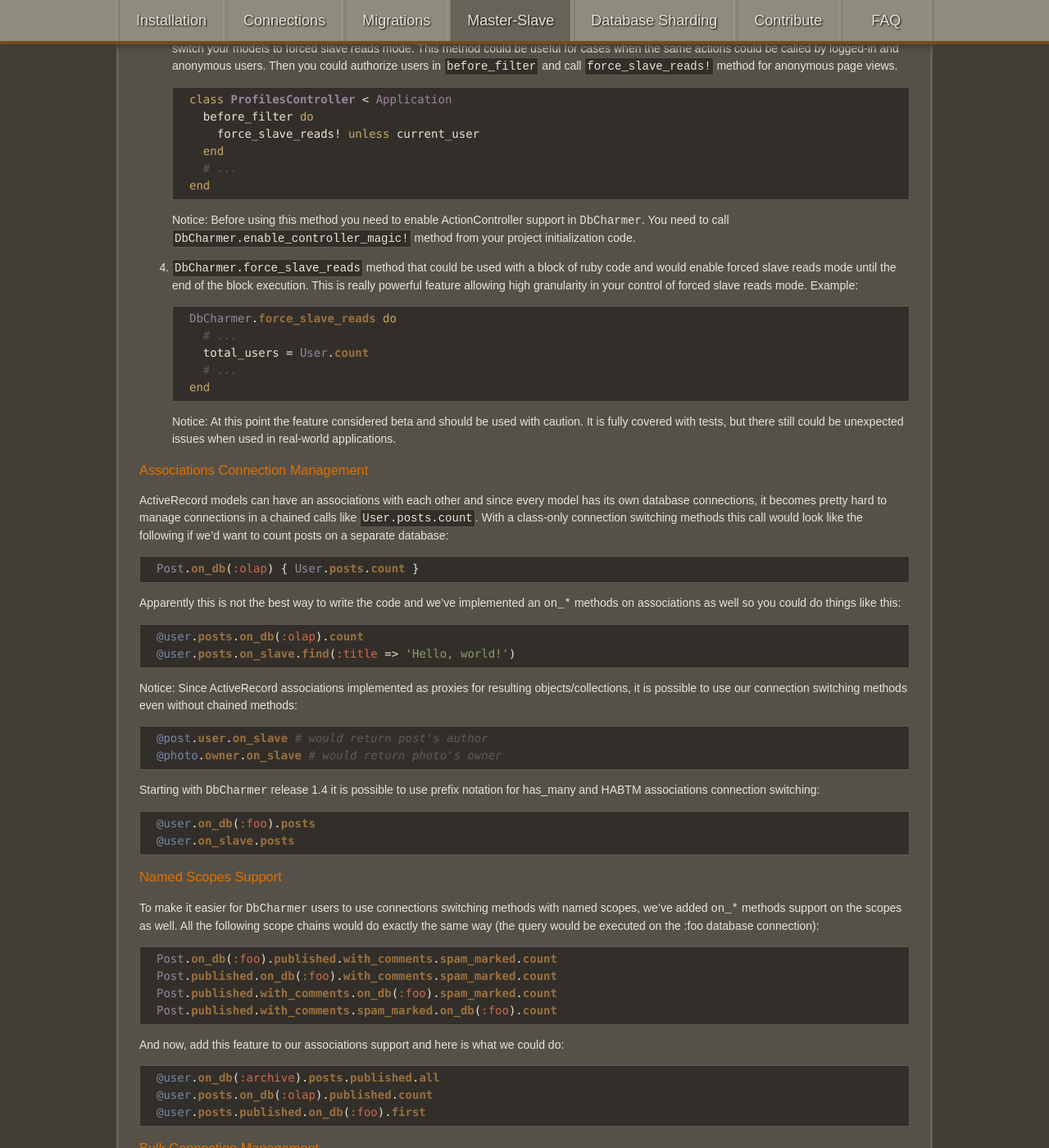
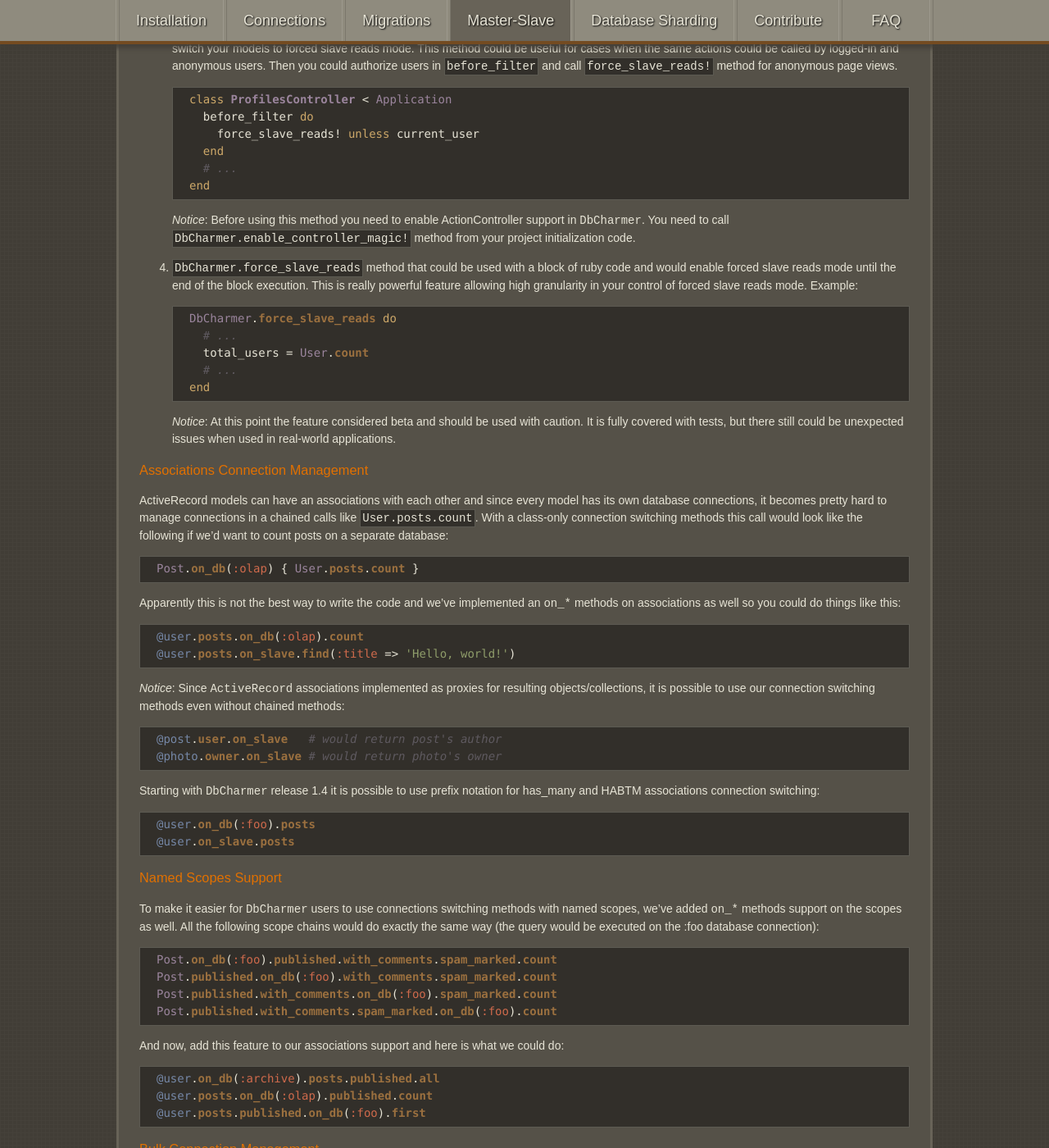
Before and after one commit to kovyrin/db-charmer, a Jekyll site: the page built from index.html, in a window 1280 px wide and 1400 px high, scrolled down 5696 px. Shown: the whole window at 82% size. Built offline with Jekyll 4.4.1, drawn with Linux system fonts in a browser that asks for light colours; nearby versions of some CDN libraries.

Commit message:
Styling fixes

```diff
--- a/index.html
+++ b/index.html
@@ -371,7 +371,7 @@ class ProfilesController < Application
 end
 {% endhighlight %}
 
-  <p>Notice: Before using this method you need to enable
+  <p><em>Notice</em>: Before using this method you need to enable
   ActionController support in <tt>DbCharmer</tt>. You need to call
   <code>DbCharmer.enable_controller_magic!</code> method from your project
   initialization code.</p>
@@ -390,7 +390,7 @@ DbCharmer.force_slave_reads do
 end
 {% endhighlight %}
 
-  <p>Notice: At this point the feature considered beta and should be used with
+  <p><em>Notice</em>: At this point the feature considered beta and should be used with
   caution. It is fully covered with tests, but there still could be
   unexpected issues when used in real-world applications.</p>
   </li>
@@ -417,12 +417,12 @@ Post.on_db(:olap) { User.posts.count }
 @user.posts.on_slave.find(:title => 'Hello, world!')
 {% endhighlight %}
 
-  <p>Notice: Since ActiveRecord associations implemented as proxies for
+  <p><em>Notice</em>: Since <tt>ActiveRecord</tt> associations implemented as proxies for
   resulting objects/collections, it is possible to use our connection
   switching methods even without chained methods:</p>
 
 {% highlight ruby %}
-@post.user.on_slave # would return post's author
+@post.user.on_slave   # would return post's author
 @photo.owner.on_slave # would return photo's owner
 {% endhighlight %}
 
```
